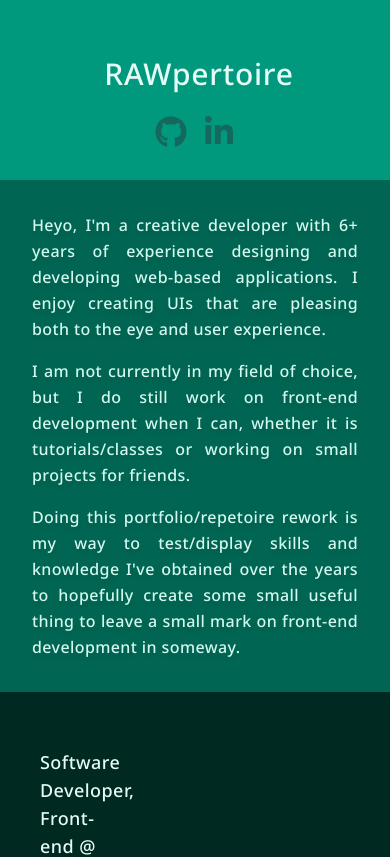
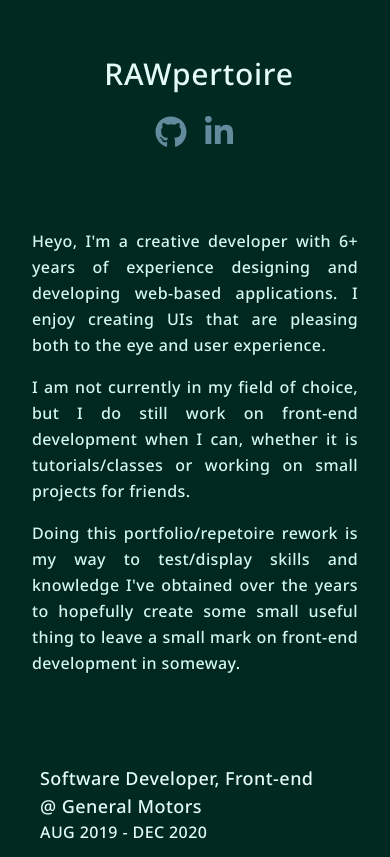
Before and after one commit to RAWoiwode/rawpertoire, a Next.js app: page / in a window 390 px wide. Shown: the top 857 px of the page. Built offline with nearby package versions, Linux system fonts and the light colour scheme.

Commit message:
Styling for mobile views; Still need to restyle SkillPills for mobile view

```diff
--- a/app/components/IconLink.tsx
+++ b/app/components/IconLink.tsx
@@ -13,7 +13,7 @@ const IconLink = ({ link, title, children }: Props) => {
       <IconContext.Provider
         value={{
           className:
-            "text-secondary-800/50 hover:text-secondary-600/75 transition-colors",
+            "text-secondary-500 lg:text-secondary-800/50 hover:text-secondary-300 lg:hover:text-secondary-600/75 transition-colors",
           size: "32",
         }}
       >
--- a/app/components/SideNav.tsx
+++ b/app/components/SideNav.tsx
@@ -32,7 +32,7 @@ const SideNav = () => {
   const pathname = usePathname();
 
   return (
-    <div className="flex max-h-[50vh] flex-col bg-background-700 py-8 shadow-lg lg:my-8 lg:ml-12 lg:w-1/6 lg:rounded-xl">
+    <div className="flex max-h-[50vh] flex-col py-8 lg:my-8 lg:ml-12 lg:w-1/6 lg:rounded-xl lg:bg-background-700 lg:shadow-lg">
       <Header />
       <div className="flex flex-1 flex-col justify-between">
         <nav className="hidden flex-col items-center space-y-2 px-8 py-4 lg:flex">
--- a/app/layout.tsx
+++ b/app/layout.tsx
@@ -29,7 +29,7 @@ export default function RootLayout({
         <main className="bg-slate-700 hidden space-y-4 overflow-auto py-6 lg:flex lg:w-5/6">
           {children}
         </main>
-        <main className="bg-slate-700 flex flex-col space-y-4 lg:hidden">
+        <main className="bg-slate-700 flex flex-col space-y-4 py-4 lg:hidden">
           <Home />
           <Resume />
           <Projects />
--- a/app/page.tsx
+++ b/app/page.tsx
@@ -1,6 +1,6 @@
 const Home = () => {
   return (
-    <div className="mx-auto content-center bg-background-800 p-4 text-text-100 md:w-1/3">
+    <div className="mx-auto content-center p-4 text-text-100 lg:w-1/3">
       <div className="mx-auto space-y-4 p-4 text-justify text-base drop-shadow-lg">
         <p>
           Heyo, I&apos;m a creative developer with 6+ years of experience
--- a/app/projects/page.tsx
+++ b/app/projects/page.tsx
@@ -3,7 +3,7 @@ import ProjectCard from "./components/ProjectCard";
 
 const Projects = () => {
   return (
-    <div className="mx-auto w-1/3 content-center">
+    <div className="mx-2 content-center lg:mx-auto lg:w-1/3">
       <div className="mx-auto space-y-8">
         <ProjectCard>
           <Link
--- a/app/resume/page.tsx
+++ b/app/resume/page.tsx
@@ -114,8 +114,8 @@ const Resume = () => {
   };
 
   return (
-    <div className="flex space-x-8 md:ml-24">
-      <div className="w-2/5 space-y-8 p-4">
+    <div className="flex lg:ml-24 lg:space-x-8">
+      <div className="space-y-8 p-4 lg:w-2/5">
         {resumeItems.map((item) => (
           <JobCard
             key={item.title}
@@ -128,7 +128,7 @@ const Resume = () => {
           />
         ))}
       </div>
-      <div className="w-1/4">
+      <div className="lg:w-1/4">
         <div
           className={`flex flex-wrap content-start gap-2 p-4 transition-all duration-300 ${isVisible ? "scale-100 opacity-100" : "scale-95 opacity-0"}`}
         >
```
